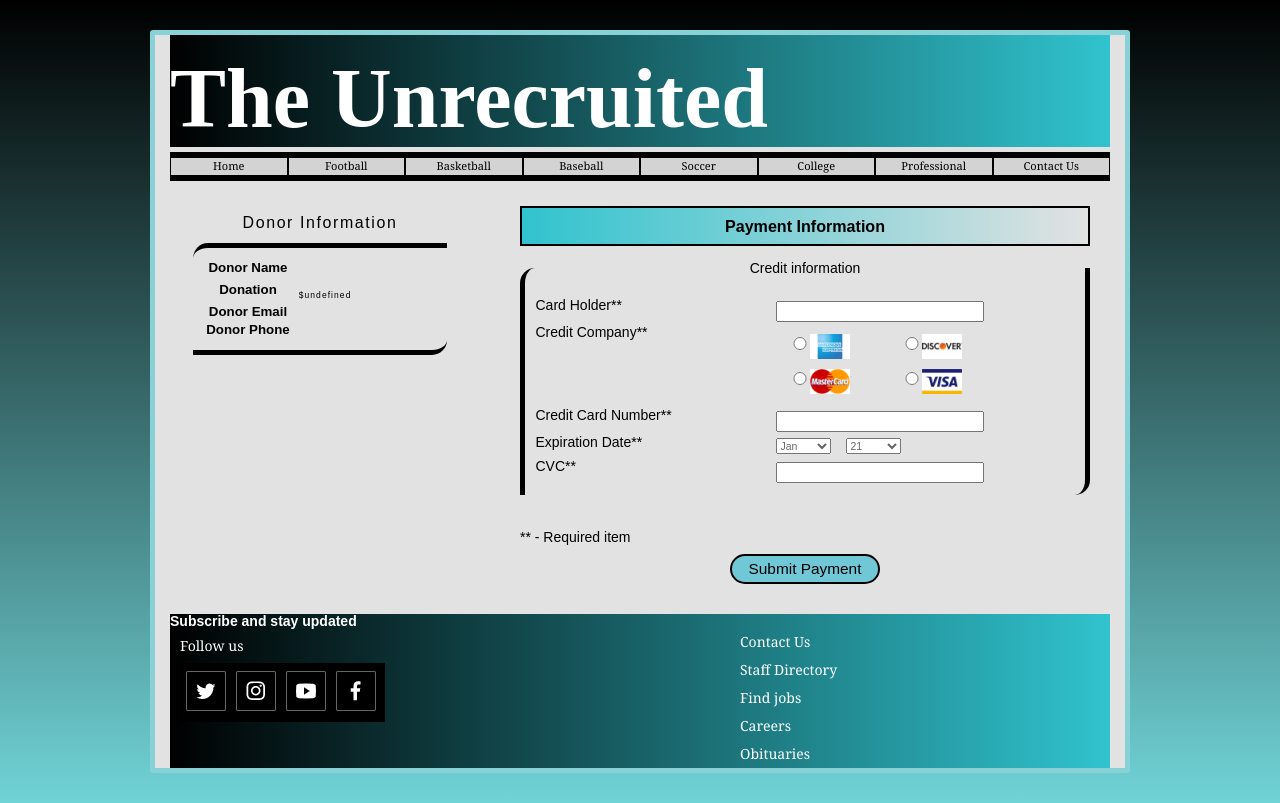
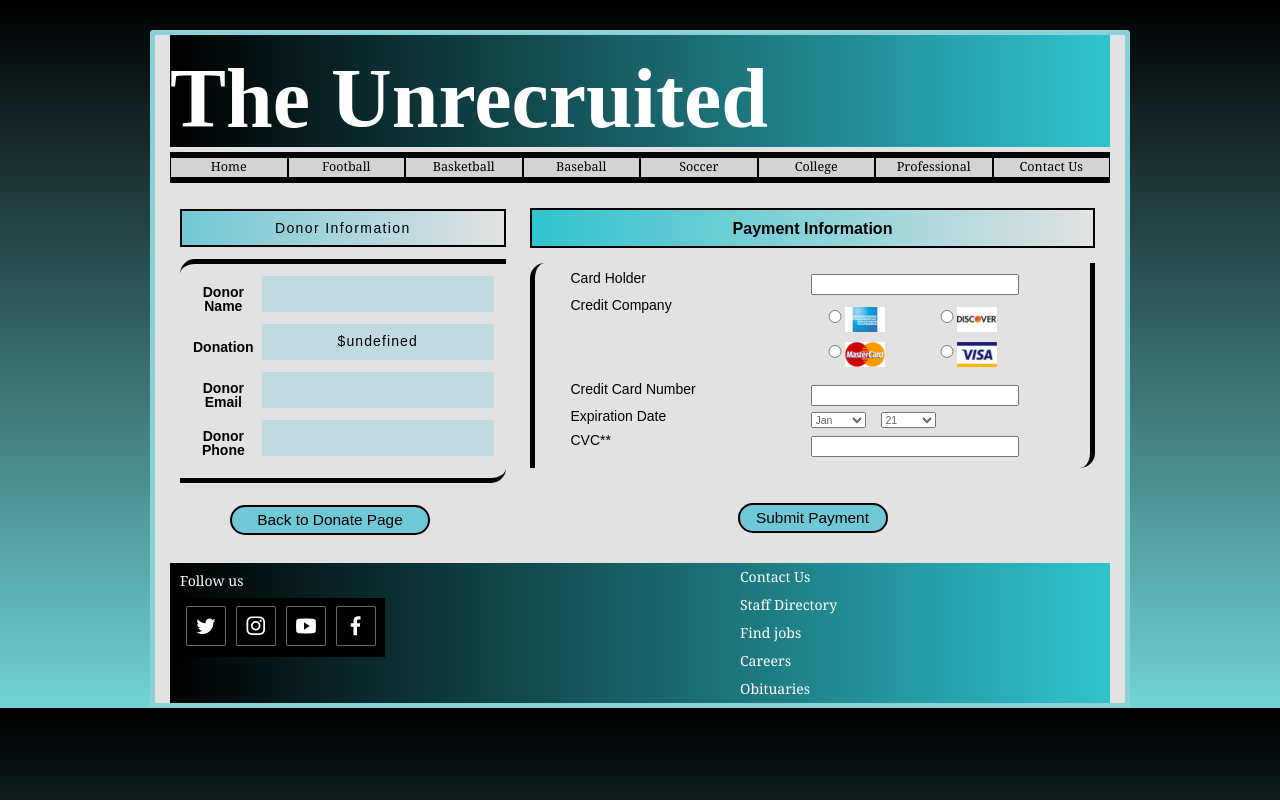
Before and after one commit to vincentnguyen93/C193finalproject, a plain HTML site: page sports_credit.html in a window 1280 px wide. Drawn offline with Linux system fonts and the light colour scheme.

Commit message:
Final update!
Vincent Nguyen

```diff
--- a/sports_checkout.css
+++ b/sports_checkout.css
@@ -1,10 +1,10 @@
 @charset "utf-8";
 
-/*  The Unrecruited
-    Author: Vincent Nguyen
-    Date:   November 30, 2020
+/*
+   Filename: vn_sports_home.css
 
-    Filename: vn_sports_home.css
+   Author:  Vincent Nguyen
+   Date:    June 9, 2021
 
 */
 
@@ -48,9 +48,11 @@
        background: rgb(226, 226, 226);
        -webkit-align-items: center;
        align-items: center;
-       max-width: 980px;
-       min-width: 420px;
-       margin: 30px auto;
+       width: 980px;
+       margin-top: 30px;
+       margin-bottom: 30xp;
+       margin-left: auto;
+       margin-right: auto;
        border: 5px solid rgba(48, 195, 206, 0.5);
        border-radius: 3px;
     }
@@ -102,7 +104,7 @@
        float: left;
        width: 12.5%;
        padding: 5px 0px 5px;
-       font-size: 0.79em;
+       font-size: 0.9em;
        margin-bottom: 10px;
     }
 
@@ -132,31 +134,66 @@
 
     /* Paragraph style */
 
-    article p {
+    section {
         display: inline-block;
         position: relative;
+        clear: left;
         width: 100%;
+        margin: 15px 0px 25px 25px;
+        border: 5px solid rgba(48, 195, 206, 0.5);
+    }
+
+    article p {
       font-family: Georgia, serif;
       font-size: 1.5em;
-        line-height: 1.25em;
+      line-height: 1.5em;
+      margin-top: 10px;
       vertical-align: top;
       text-align: center;
-        margin-top: 25px;
-        padding-right: 35px;
     }
 
-    /* Aside style */
+   /* Input to return to home page */
+
+   input[type=submit] {
+      width: 150px;
+      height: 30px;
+      display: block;
+      font-size: 1.1em;
+      background: rgb(112, 199, 214);
+      color: black;
+      margin: 25px 55px;
+      border: 2px solid black;
+      border-radius: 5px;
+      cursor: pointer;
+   }
+
+   input[type=submit]:hover {
+      background-color: rgba(0, 13, 200, 0.6);
+      color: white;
+   }
+
+
+    /* Aside styles */
 
     aside {
       -webkit-flex: 2 1 200px;
       flex: 2 1 200px;
-       padding: 0px 20px;
       width: 100%;
    }
 
+
+   aside#donor2info span {
+      display: block;
+      width: 230px;
+      float: left;
+      margin: 5px 0px 5px;
+      font-size: 14px;
+      color: black;
+   }
+
    aside#donor2info table {
-       width: auto;
-       margin: 25px auto;
+      width: 280px;
+      margin: 12px auto;
       padding: 10px;
       border-right: none;
       border-bottom: 5px solid black;
@@ -165,52 +202,41 @@
       border-radius: 15px;
       border-top-right-radius: 0px;
       border-bottom-left-radius: 0px;
-       font-size: 0.95em;
       color: black;
    }
 
-
-
    aside#donor2info table caption {
-       font-size: 1.2em;
-       font-weight: normal;
+      font-size: bold 1.5em sans-serif;
       text-align: center;
       letter-spacing: 0.1em;
       margin: 4px 0px 12px 0px;
-       caption-side: top;
       color: black;
-    }
-
-    aside#donor2info span {
-       display: block;
-       width: 100px;
-       float: left;
-       margin: 3px 0px 3px 5px;
-       font-size: 0.8em;
-       color: black;
+      background: linear-gradient(to left, rgb(226, 226, 226), rgb(112, 199, 214));
+      padding: 10px 0px 10px;
+      border: 2px solid black;
    }
 
    aside#ddonor2info table th {
-       vertical-align: top;
-       font-weight: normal;
+      display: block;
+      float: left;
+      font: 1.0em sans-serif;
       text-align: left;
-       font-size: 0.8em;
       color: black;
       padding-top: 10px;
-       padding-right: 15px;
+      padding-right: 10px;
    }
 
    aside#donor2info table td {
       display: block;
-       vertical-align: top;
-       text-align: left;
-       font-size: 0.8em;
+      float: left;
+      position: relative;
+      height: 30px;
+      text-align: center;
+      font-size: 11px;
       letter-spacing: 0.1em;
-       width: 140px;
-       padding-top: 10px;
       color: black;
+      background-color: rgba(112, 199, 214, 0.3);
    }
-
 
 
     /* Footer */
--- a/sports_credit.css
+++ b/sports_credit.css
@@ -1,12 +1,9 @@
 @charset "utf-8";
 /*
-   New Perspectives on HTML5, CSS3, and JavaScript 6th Edition
-   Tutorial 12
-   Case Problem 4
+   Filename: sports_donors.css
 
-   Gridirony Layout Style Sheet
-
-   Filename: sports_donors.css
+   Author:  Vincent Nguyen
+   Date:    June 9, 2021
 
 */
 
@@ -26,21 +23,16 @@ body {
    background: rgb(226, 226, 226);
    -webkit-align-items: center;
    align-items: center;
-   max-width: 980px;
-   min-width: 420px;
-   margin: 30px auto;
+   width: 980px;
+   margin-top: 30px;
+   margin-bottom: 30xp;
+   margin-left: auto;
+   margin-right: auto;
    border: 5px solid rgba(48, 195, 206, 0.5);
    border-radius: 3px;
 }
 
 /* Masthead and header text styles */
-
-div.container {
-   display: -webkit-flex;
-   display: flex;
-   -webkit-flex-flow: row wrap;
-   flex-flow: row wrap;
-}
 
 
 div.grid_12 h1 {
@@ -80,7 +72,7 @@ nav.tabs li {
    float: left;
    width: 12.5%;
    padding: 5px 0px 5px;
-   font-size: 0.79em;
+   font-size: 0.9em;
    margin-bottom: 10px;
 }
 
@@ -114,7 +106,7 @@ nav.tabs li > a:hover,  nav.tabs li > a:active {
 
 section#payment {
    width: 600px;
-   padding: 5px 10px 10px 20px;
+   padding: 5px 5px 10px 30px;
    margin: 10px auto;
 }
 
@@ -168,17 +160,12 @@ section select {
    color: black;
 }
 
-
-section legend {
-   text-align: center;
-   margin-bottom: 15px;
-}
-
 section label {
    display: block;
    float: left;
    clear: left;
    width: 240px;
+   margin-left: 25px;
    color: black;
    border: none;
 }
@@ -212,9 +199,7 @@ section input[type="radio"] {
    display: inline-block;
 }
 
-
-
-img src {
+img {
    display: inline-block;
    border: none;
 }
@@ -235,7 +220,7 @@ input[type="submit"] {
 }
 
 form#credit input[type=submit]:hover {
-   background-color: rgba(0, 13, 200, 0.8);
+   background-color: rgba(0, 13, 200, 0.6);
    color: white;
 }
 
@@ -246,13 +231,13 @@ form#credit input[type=submit]:hover {
 aside {
    -webkit-flex: 2 1 200px;
    flex: 2 1 200px;
-   padding: 0px 20px;
+   padding: 0px 10px;
    width: 100%;
 }
 
 aside#donor2info table {
-   width: auto;
-   margin: 20px auto;
+   width: 280px;
+   margin: 12px auto;
    padding: 10px;
    border-right: none;
    border-bottom: 5px solid black;
@@ -261,36 +246,34 @@ aside#donor2info table {
    border-radius: 15px;
    border-top-right-radius: 0px;
    border-bottom-left-radius: 0px;
-   font-size: 0.95em;
    color: black;
 }
 
-
-
 aside#donor2info table caption {
-   font-size: 1.2em;
-   font-weight: normal;
+   font-size: bold 1.5em sans-serif;
    text-align: center;
    letter-spacing: 0.1em;
    margin: 4px 0px 12px 0px;
-   caption-side: top;
    color: black;
+   background: linear-gradient(to left, rgb(226, 226, 226), rgb(112, 199, 214));
+   padding: 10px 0px 10px;
+   border: 2px solid black;
 }
 
 aside#donor2info span {
    display: block;
-   width: 100px;
+   width: 230px;
    float: left;
-   margin: 3px 0px 3px 5px;
-   font-size: 0.8em;
+   margin: 5px 0px 10px;
+   font-size: 14px;
    color: black;
 }
 
 aside#ddonor2info table th {
    vertical-align: top;
-   font-weight: normal;
+   float: left;
+   font: 1.0em sans-serif;
    text-align: left;
-   font-size: 0.8em;
    color: black;
    padding-top: 10px;
    padding-right: 15px;
@@ -299,14 +282,37 @@ aside#ddonor2info table th {
 aside#donor2info table td {
    display: block;
    vertical-align: top;
-   text-align: left;
-   font-size: 0.8em;
+   float: left;
+   position: relative;
+   height: 30px;
+   margin-left: 5px;
+   margin-bottom: 10px;
+   padding-top: 5px;
+   text-align: center;
+   font-size: 11px;
    letter-spacing: 0.1em;
-   width: 140px;
-   padding-top: 10px;
    color: black;
+   background-color: rgba(112, 199, 214, 0.3);
+
 }
 
+
+form#return input[type="submit"] {
+   width: 200px;
+   height: 30px;
+   font-size: 1.1em;
+   background: rgb(112, 199, 214);
+   color: black;
+   margin: 10px auto;
+   border: 2px solid black;
+   border-radius: 15px;
+   cursor: pointer;
+}
+
+form#return input[type=submit]:hover {
+   background-color: rgba(0, 13, 200, 0.6);
+   color: white;
+}
 
 
 /* Validation Styles */
--- a/sports_credit.html
+++ b/sports_credit.html
@@ -2,6 +2,11 @@
 <html lang="en">
 <head>
    <!--
+
+   Filename:  sports_credit.html
+
+   Author:  Vincent Nguyen
+   Date:    June 9, 2021
 
    -->
 
@@ -40,7 +45,11 @@
          </nav>
       </div>
 
+   <!-- Beginning main content grid -->
 
+   <!-- Aside shows donor's information,
+   transferred over by sports_donors_info.js and
+   spans 300px of grid_12 -->
    <div class="grid_4">
       <aside id="donor2info">
          <table>
@@ -63,22 +72,30 @@
             </tr>
          </table>
       </aside>
+   <!--Return button <a href="vn_sports.html">Home</a> -->
+   <div class="grid_4">
+         <form action="sports_donors.html" id="return" name="return" method="post">
+            <input type="submit" id="donateButton" value="Back to Donate Page" />
+         </form>
+   </div>
    </div>
 
+   <!-- Payment form spans 620px of grid_12 -->
    <div class="grid_8">
       <section id="payment">
          <h1>Payment Information</h1>
+
+         <!-- Credit form to input card information -->
 
          <form action="sports_checkout.html" id="credit" name="credit" method="post">
 
             <fieldset id="creditcard">
 
-               <legend>Credit information</legend>
 
-               <label for="cardHolder">Card Holder**</label>
+               <label for="cardHolder">Card Holder</label>
                <input type="text" name="cardHolder" id="cardHolder" required />
 
-               <label>Credit Company**</label>
+               <label>Credit Company</label>
                <fieldset id="cardType">
                   <label class="cardLabel">
                      <input type="radio" name="company" id="amex" required />
@@ -98,11 +115,12 @@
                   </label>
                </fieldset>
 
-               <label for="cardNumber">Credit Card Number**</label>
+               <label for="cardNumber">Credit Card Number</label>
                <input type="text" name="cardNumber" id="cardNumber" required
                pattern="^(?:4[0-9]{12}(?:[0-9]{3})?|5[1-5][0-9]{14}|6(?:011|5[0-9][0-9])[0-9]{12}|3[47][0-9]{13}|3(?:0[0-5]|[68][0-9])[0-9]{11}|(?:2131|1800|35\d{3})\d{11})$" />
 
-               <label for="expDate">Expiration Date**</label>
+               <!-- Select input separated by month and date -->
+               <label for="expDate">Expiration Date</label>
                <select id="months" name="months" size="" required>
                   <option value="Jan">Jan</option>
                   <option value="Feb">Feb</option>
@@ -134,17 +152,20 @@
                <input type="text" name="cvc" id="cvc" pattern="^\d{3,4}$" required />
             </fieldset>
 
-            <p id="disclaimer">** - Required item</p>
             <input type="submit" id="subButton" value="Submit Payment" />
          </form>
       </section>
    </div>
 
+   <!-- Footer spans 960px -->
+
      <footer class="grid_12">
          <header class="end">
-            <h3><a href="vn_sports.html">Subscribe and stay updated</a>
+            <h3><a href="vn_sports.html"></a>
             </h3>
          </header>
+
+         <!-- Follow side spans 540px on grid_7 -->
          <div class="grid_7">
             <div id="follow">
                   <p>Follow us</p>
@@ -155,6 +176,7 @@
             </div>
          </div>
 
+         <!-- Nav side spans 240px on grid_3 -->
          <div class="grid_3">
             <nav class="foot">
                <ul>
--- a/sports_donors.css
+++ b/sports_donors.css
@@ -1,12 +1,9 @@
 @charset "utf-8";
 /*
-   New Perspectives on HTML5, CSS3, and JavaScript 6th Edition
-   Tutorial 12
-   Case Problem 4
+   Filename: sports_donors.css
 
-   Gridirony Layout Style Sheet
-
-   Filename: sports_donors.css
+   Author:  Vincent Nguyen
+   Date:    June 9, 2021
 
 */
 
@@ -24,9 +21,11 @@ body {
    -webkit-flex-flow: row wrap;
    flex-flow: row wrap;
    background: rgb(226, 226, 226);
-   max-width: 980px;
-   min-width: 420px;
-   margin: 30px auto;
+   width: 980px;
+   margin-top: 30px;
+   margin-bottom: 30xp;
+   margin-left: auto;
+   margin-right: auto;
    border: 5px solid rgba(112, 199, 214, 0.5);
    border-radius: 3px;
 }
@@ -68,7 +67,7 @@ nav.tabs li {
    float: left;
    width: 12.5%;
    padding: 5px 0px 5px;
-   font-size: 0.79em;
+   font-size: 0.9em;
    margin-bottom: 10px;
 }
 
@@ -106,23 +105,23 @@ div#donationSummary table {
    border-collapse: collapse;
    color:black;
    margin: 0px 25px 0px;
+   border: 2px solid black;
 }
 
 div#donationSummary table th, div#donationSummary table td  {
    padding: 5px;
    vertical-align: top;
-   border: 1px solid black;
 }
 
 div#donationSummary table th  {
    font-weight: normal;
    text-align: center;
-   background: rgba(112, 199, 214, 0.5);
+   background: linear-gradient(to left, rgb(226, 226, 226), rgb(112, 199, 214));
 
 }
 
 div#donationSummary table td  {
-   text-align: right;
+   text-align: center;
 }
 
 
@@ -186,48 +185,12 @@ section#donorInfo h1 {
    border: 2px solid black;
 }
 
+
+
 /* Donor form styles*/
 
-form#donorForm label {
-   margin: 5px;
-   width: 240px;
-   font-size: 0.95em;
-   color: black;
-}
-
-form#donorForm input {
-   text-align: left;
-   padding-right: 25px;
-   margin: 5px;
-   width: 200px;
-}
-
-form#donorForm input[type=submit] {
-   width: 160px;
-   background: rgb(112, 199, 214);
-   color: black;
-   text-align: center;
-   padding: 10px 10px;
-   margin: 5px 40px;
-   border: 2px solid black;
-   border-radius: 15px;
-   cursor: pointer;
-}
-
-
-form#donorForm input[type=submit]:hover {
-   background-color: rgba(0, 13, 200, 0.8);
-   color: white;
-}
-
-
-fieldset legend {
-   text-align: center;
-   font: bold 1.45em
-}
-
 fieldset {
-   margin: 15px 0px 35px;
+   margin: 15px 0px 25px;
    padding-top: 8px;
    border-right: 5px solid black;
    border-bottom: none;
@@ -238,21 +201,69 @@ fieldset {
    border-bottom-left-radius: 0px;
 }
 
+fieldset#contactInfo input#donationBox {
+   display: block;
+   width: 35px;
+   text-align: center;
+   color: rgb(101, 101, 101);
+}
 
+form#donorForm label {
+   margin: 5px;
+   display: block;
+   float: left;
+   clear: right;
+   font-size: 0.95em;
+   color: black;
+}
+
+form#donorForm input {
+   display: block;
+   float: right;
+   padding-right: 25px;
+   margin: 6px;
+   width: 100px;
+}
+
+form#donorForm input[type=submit] {
+   width: 160px;
+   background: rgb(112, 199, 214);
+   color: black;
+   text-align: center;
+   font-size: 1.1em;
+   padding: 10px 10px;
+   margin: 15px 40px 5px;
+   border: 2px solid black;
+   border-radius: 15px;
+   cursor: pointer;
+}
+
+
+form#donorForm input[type=submit]:hover {
+   background-color: rgba(0, 13, 200, 0.6);
+   color: white;
+}
 
 /* Aside Styles */
 
+aside {
+   -webkit-flex: 2 1 200px;
+   flex: 2 1 200px;
+   width: 100%;
+}
+
 aside span {
    display: block;
-   width: 100px;
+   width: 240px;
    float: left;
-   margin: 3px 0px 3px 5px;
+   margin: 5px 0px 5px 5px;
    font-size: 1.0em;
    color: black;
 }
 
 aside#donorAside table {
-   margin: 0px 25px 45px;
+   width: 260px;
+   margin: 0px 15px 45px;
    padding: 10px;
    border-right: none;
    border-bottom: 5px solid black;
@@ -266,7 +277,6 @@ aside#donorAside table {
    position: relative;
 }
 
-
 aside#donorAside table caption {
    font: bold 1.2em sans-serif;
    text-align: center;
@@ -278,21 +288,23 @@ aside#donorAside table caption {
 }
 
 aside#donorAside table th {
-   font-weight: normal;
+   display: block;
+   float: left;
+   margin: 5px auto;
+   font: bold 1.2em sans-serif;
    text-align: left;
-   font-size: 1.2em;
    color: black;
-   padding-top: 10px;
-   padding-right: 15px;
 }
 
 aside#donorAside table td {
+   display: block;
+   float: left;
    position: relative;
-   font-size: 1vw;
+   height: 30px;
+   font-size: 14px;
    letter-spacing: 0.1em;
-   width: 100%;
-   padding-top: 10px;
    color: black;
+   background-color: rgba(112, 199, 214, 0.3);
 }
 
 
@@ -325,19 +337,6 @@ input:focus {
    background-color: rgb(250, 250, 66);
 }
 
-input#fnBox:focus:valid,
-input#lnBox:focus:valid,
-input#emailBox:focus:valid,
-input#phoneBox:focus:valid {
-   background-color: rgb(153, 250, 153);
-}
-
-input#fnBox:focus:invalid,
-input#lnBox:focus:invalid,
-input#emailBox:focus:invalid,
-input#phoneBox:focus:invalid {
-   background-color: rgb(240, 186, 186);
-}
 
 
 /* Footer text */
--- a/vn_sports_home.css
+++ b/vn_sports_home.css
@@ -48,6 +48,8 @@ body {
     display: flex;
     -webkit-flex-flow: row wrap;
     flex-flow: row wrap;
+    margin-top: 30px;
+    margin-bottom: 30xp;
     margin-left: auto;
     margin-right: auto;
     width: 980px;
@@ -311,10 +313,6 @@ div#side1 article > a:link, div#side1 article > a:visited {
     text-decoration: none;
 }
 
-div#side1 article > a:hover,  div#side1 article > a:active {
-    color: gray;
-    text-decoration: none;
-}
 
 /* College text and style layout */
 
```
Also changed, not shown: index_base.css (+3 -5 lines), index_grid.css (+5 -3 lines), sports_checkout.html (+29 -3 lines), sports_credit.js (+28 -14 lines), sports_donor_info.js (+6 -5 lines), sports_donor_signup.js (+9 -6 lines), sports_donors.html (+35 -11 lines), sports_donors_sort.js (+75 -63 lines), sports_weather.js (deleted, +0 -14 lines), vn_sports.html (+14 -14 lines), cv.jpeg (deleted), damien.jpg (deleted), 1 other file. Lines whose indentation alone changed are shown as unchanged.
